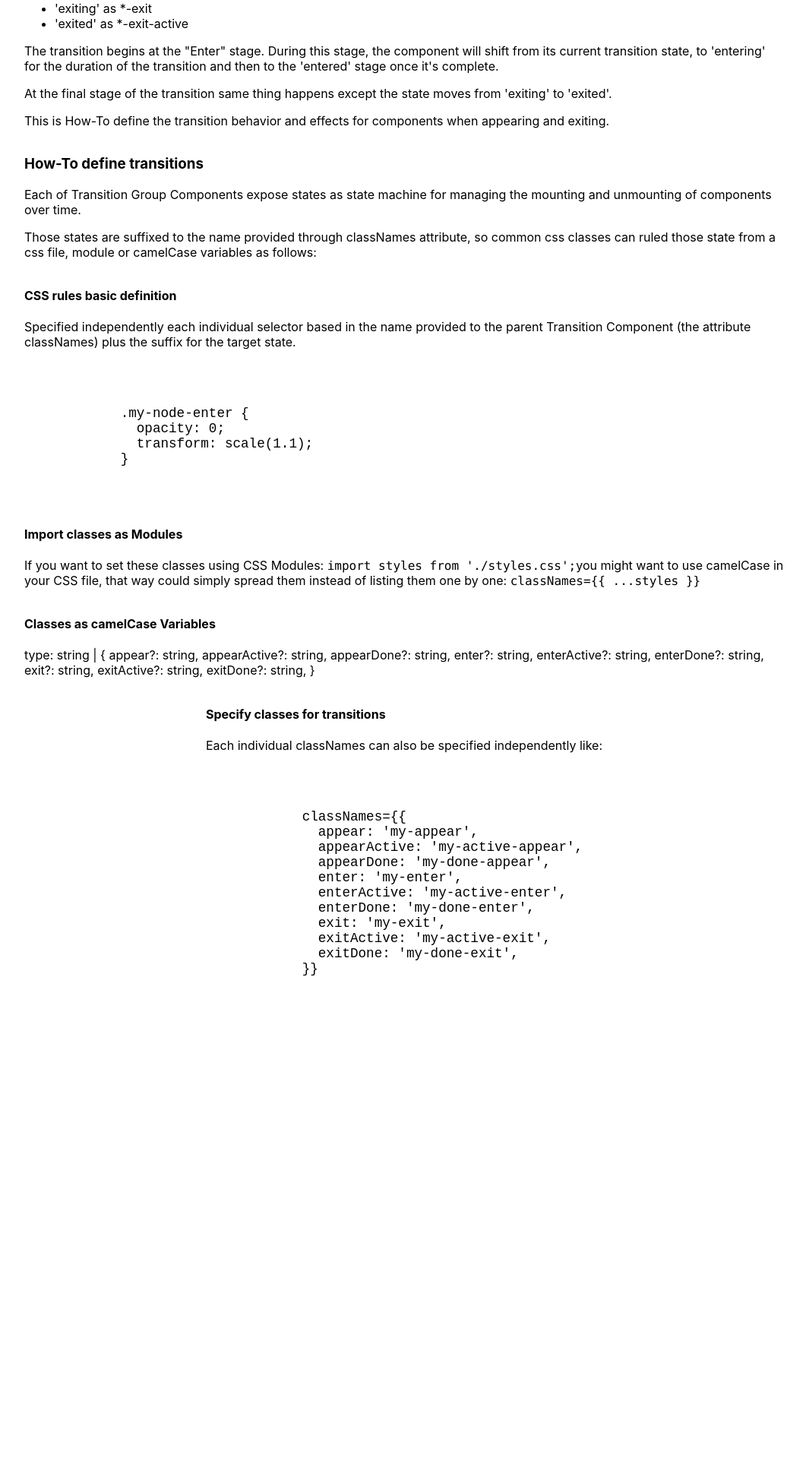
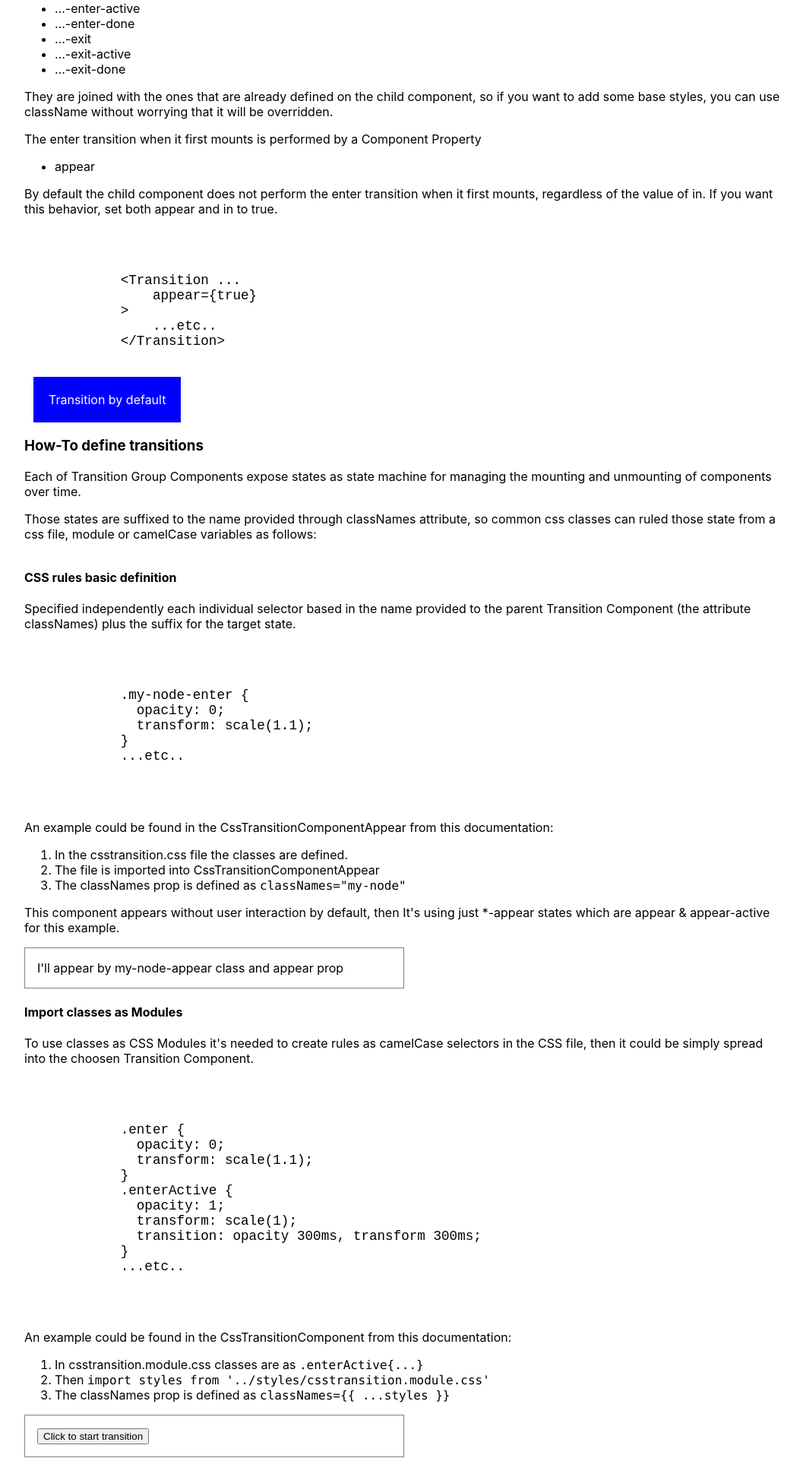
Before and after one commit to laugsg/react-transition-group, a React (Create React App) app: page /stylevariables in a window 1280 px wide. Shown: the part 400-2319 px from the top of the page at 76% size, without its empty margins (108-1169 px from the left). Before the commit the page ends 1774 px from the top, so only its background shows below. Built offline with nearby package versions, Linux system fonts and the light colour scheme.

Commit message:
update > style variables documentation

```diff
--- a/src/components/CssTransitionComponent.tsx
+++ b/src/components/CssTransitionComponent.tsx
@@ -1,7 +1,7 @@
 import React from "react";
 import { CSSTransition } from "react-transition-group";
 
-import '../styles/csstransition.css'
+import styles from '../styles/csstransition.module.css'
 
 export function CssTransitionComponent() {
   const [inProp, setInProp] = React.useState(false);
@@ -11,7 +11,7 @@ export function CssTransitionComponent() {
         <CSSTransition
           in={inProp}
           timeout={500}
-          classNames="my-node"
+          classNames={{...styles}}
           unmountOnExit
           >
           <p>
--- a/src/components/CssTransitionComponentAppear.tsx
+++ b/src/components/CssTransitionComponentAppear.tsx
@@ -2,6 +2,10 @@ import React from "react";
 import { CSSTransition } from "react-transition-group";
 
 import '../styles/csstransition.css'
+
+/**
+ * CSS file should include two clasess *-appear & *-appear-active
+ */
 
 export function CssTransitionComponentAppear() {
   const [inProp, setInProp] = React.useState(false);
--- a/src/components/FadeInContainerWithoutButton.tsx
+++ b/src/components/FadeInContainerWithoutButton.tsx
@@ -4,8 +4,6 @@ import { Transition } from "react-transition-group";
 const duration = 1300;
 
 const defaultStyle = {
-  transition: `opacity ${duration}ms ease-in-out`,
-  opacity: 0,
   padding: 20,
   display: "inline-block",
   backgroundColor: "blue",
@@ -13,8 +11,8 @@ const defaultStyle = {
 };
 
 const transitionStyles: any = {
-  entering: { opacity: 0 },
-  entered: { opacity: 1 },
+  entering: { opacity: 0, transition: `opacity ${duration}ms ease-in-out` },
+  entered: { opacity: 1, transition: `opacity ${duration}ms ease-in-out` },
 };
 
 const Fade = ({ children }: any) => {
--- a/src/pages/stylevariables.tsx
+++ b/src/pages/stylevariables.tsx
@@ -2,8 +2,10 @@ import styles from "../styles/Home.module.css";
 
 // components
 import { FadeInContainerWithoutButton } from "../components/FadeInContainerWithoutButton";
-import { FadeInContainerWithButton } from "../components/FadeInContainerWithButton";
 import { Navigation } from "../components/Navigation";
+import { CssTransitionComponentAppear } from "../components/CssTransitionComponentAppear";
+import { CssTransitionComponent } from "../components/CssTransitionComponent";
+import { SwitchTransitionComponent } from "../components/SwitchTransitionComponent";
 
 export default function StyleVariables() {
   return (
@@ -13,6 +15,11 @@ export default function StyleVariables() {
       <main className={styles.main}>
         <h2>Style Variables</h2>
 
+        <p>
+          How-To define the transition behavior and effects for components when
+          appearing and exiting.
+        </p>
+
         {/* Transition based in State switching */}
         <article className={styles.article}>
           <h3>classNames from Transition Components</h3>
@@ -20,8 +27,20 @@ export default function StyleVariables() {
             The <code>classNames</code> attribute is a single name provided to
             be applied to the child component, e.g. classNames="my-node", which
             will be suffixed for each stage: appears, enters, exits and finished
-            the transition.
+            the transition. Those suffix are:
           </p>
+
+          <ul>
+            <li>...-appear</li>
+            <li>...-appear-active</li>
+            <li>...-appear-done</li>
+            <li>...-enter</li>
+            <li>...-enter-active</li>
+            <li>...-enter-done</li>
+            <li>...-exit</li>
+            <li>...-exit-active</li>
+            <li>...-exit-done</li>
+          </ul>
 
           <p>
             They are joined with the ones that are already defined on the child
@@ -29,30 +48,32 @@ export default function StyleVariables() {
             className without worrying that it will be overridden.
           </p>
 
-          <p>There are 4 main states a Transition can be in:</p>
+          <p>
+            The enter transition when it first mounts is performed by a
+            Component Property
+          </p>
           <ul>
-            <li>'entering' as *-enter</li>
-            <li>'entered' as *-enter-active</li>
-            <li>'exiting' as *-exit</li>
-            <li>'exited' as *-exit-active</li>
+            <li>appear</li>
           </ul>
 
           <p>
-            The transition begins at the "Enter" stage. During this stage, the
-            component will shift from its current transition state, to
-            'entering' for the duration of the transition and then to the
-            'entered' stage once it's complete.
+            By default the child component does not perform the enter transition
+            when it first mounts, regardless of the value of in. If you want
+            this behavior, set both appear and in to true.
           </p>
+          <code className={styles.code}>
+            <pre>
+              {`
+            <Transition ...
+                appear={true}
+            >
+                ...etc..
+            </Transition>
+            `}
+            </pre>
+          </code>
 
-          <p>
-            At the final stage of the transition same thing happens except the
-            state moves from 'exiting' to 'exited'.
-          </p>
-
-          <p>
-            This is How-To define the transition behavior and effects for
-            components when appearing and exiting.
-          </p>
+          <FadeInContainerWithoutButton />
         </article>
 
         {/* Transition by default */}
@@ -86,28 +107,101 @@ export default function StyleVariables() {
               opacity: 0;
               transform: scale(1.1);
             }
+            ...etc..
             `}
             </pre>
           </code>
+
+          <p>
+            An example could be found in the CssTransitionComponentAppear from
+            this documentation:
+          </p>
+          <ol>
+            <li>In the csstransition.css file the classes are defined.</li>
+            <li>The file is imported into CssTransitionComponentAppear</li>
+            <li>
+              The classNames prop is defined as{" "}
+              <code>classNames="my-node"</code>
+            </li>
+          </ol>
+
+          <p>
+            This component appears without user interaction by default, then
+            It's using just *-appear states which are appear & appear-active for
+            this example.
+          </p>
+
+          <div
+            style={{
+              border: "1px solid grey",
+              padding: "1rem",
+              maxWidth: "500px",
+            }}
+          >
+            <CssTransitionComponentAppear />
+          </div>
         </article>
 
         {/* Transition by default */}
         <article className={styles.article}>
           <h4>Import classes as Modules</h4>
           <p>
-            If you want to set these classes using CSS Modules:{" "}
-            <code>import styles from './styles.css';</code>
-            you might want to use camelCase in your CSS file, that way could
-            simply spread them instead of listing them one by one:{" "}
-            <code>
-              classNames={"{{"} ...styles {"}}"}
-            </code>
+            To use classes as CSS Modules it's needed to create rules as
+            camelCase selectors in the CSS file, then it could be simply spread
+            into the choosen Transition Component.
           </p>
-        </article>
 
-        {/* Transition by default */}
-        <article className={styles.article}>
-          <h4>Classes as camelCase Variables</h4>
+          <code className={styles.code}>
+            <pre>
+              {`
+            .enter {
+              opacity: 0;
+              transform: scale(1.1);
+            }
+            .enterActive {
+              opacity: 1;
+              transform: scale(1);
+              transition: opacity 300ms, transform 300ms;
+            }
+            ...etc..
+            `}
+            </pre>
+          </code>
+
+          <p>
+            An example could be found in the CssTransitionComponent from this
+            documentation:
+          </p>
+          <ol>
+            <li>
+              In csstransition.module.css classes are as{" "}
+              <code>.enterActive{"{...}"}</code>
+            </li>
+            <li>
+              Then{" "}
+              <code>
+                import styles from '../styles/csstransition.module.css'
+              </code>
+            </li>
+            <li>
+              The classNames prop is defined as{" "}
+              <code>
+                classNames={"{{"} ...styles {"}}"}
+              </code>
+            </li>
+          </ol>
+
+          <div
+            style={{
+              border: "1px solid grey",
+              padding: "1rem",
+              maxWidth: "500px",
+            }}
+          >
+            <CssTransitionComponent />
+          </div>
+
+          <h5>Type for classNames</h5>
           <p>
             type: string | {"{"} appear?: string, appearActive?: string,
             appearDone?: string, enter?: string, enterActive?: string,
@@ -120,7 +214,8 @@ export default function StyleVariables() {
           <h4>Specify classes for transitions</h4>
 
           <p>
-            Each individual classNames can also be specified independently like:
+            Each individual classNames can also be specified independently to
+            match specifically defined rules for transitions.
           </p>
           <code className={styles.code}>
             <pre>
@@ -139,6 +234,105 @@ export default function StyleVariables() {
             `}
             </pre>
           </code>
+
+          <p>
+            An example could be found in the SwitchTransitionComponent from this
+            documentation:
+          </p>
+          <ol>
+            <li>In switchtransition.css selectors are commonly defined</li>
+            <li>
+              Then{" "}
+              <code>import styles from '../styles/switchtransition.css'</code>
+            </li>
+            <li>
+              I the classNames prop state variables are paired with selectors
+            </li>
+          </ol>
+
+          <div
+            style={{
+              border: "1px solid grey",
+              padding: "1rem",
+              maxWidth: "500px",
+            }}
+          >
+            <SwitchTransitionComponent />
+          </div>
+        </article>
+
+        <article className={styles.article}>
+          <h4>Transitions based in Transitions States</h4>
+
+          <p>
+            Transition states begins at the "Enter" stage. During this stage,
+            the component will shift from its current transition state, to
+            'entering' for the duration of the transition and then to the
+            'entered' stage once it's complete.
+          </p>
+
+          <p>
+            At the final stage of the transition same thing happens except the
+            state moves from 'exiting' to 'exited'.
+          </p>
+
+          <p>There are 4 main states a Transition can be in:</p>
+          <ul>
+            <li>'entering' as *-enter</li>
+            <li>'entered' as *-enter-active</li>
+            <li>'exiting' as *-exit</li>
+            <li>'exited' as *-exit-active</li>
+          </ul>
+
+          <p>
+            Transition state is toggled via the <code>in</code> prop or settled
+            as true to initiate by defualt via the <code>appear</code> prop.
+          </p>
+
+          <p>Simplifyed looks as:</p>
+          <code className={styles.code}>
+            <pre>
+              {`
+            const transitionStyles = {
+              entering: { opacity: 0 },
+              entered: { opacity: 1 },
+            };
+
+            <Transition>
+              {(state) => (
+                <p
+                  style={{
+                    ...transitionStyles[state],
+                  }}
+                >
+                  Lorem Ipsum Dolor Sit Amet
+                </p>
+              )}
+            </Transition>
+            `}
+            </pre>
+          </code>
+
+          <p>
+            An example could be found in the FadeInContainerWithoutButton from this
+            documentation:
+          </p>
+          <ol>
+            <li>In transitionStyles var the states are paired</li>
+            <li>
+              Then in the style prop is spreaded <code>transitionStyles[state]</code>
+            </li>
+          </ol>
+
+          <div
+            style={{
+              border: "1px solid grey",
+              padding: "1rem",
+              maxWidth: "500px",
+            }}
+          >
+            <FadeInContainerWithoutButton />
+          </div>
         </article>
       </main>
     </div>
--- /dev/null
+++ b/src/styles/csstransition.module.css
@@ -0,0 +1,18 @@
+.enter {
+  opacity: 0;
+  transform: scale(1.1);
+}
+.enterActive {
+  opacity: 1;
+  transform: scale(1);
+  transition: opacity 300ms, transform 300ms;
+}
+.exit {
+  opacity: 1;
+  transform: scale(1);
+}
+.exitActive {
+  opacity: 0;
+  transform: scale(0.9);
+  transition: opacity 300ms, transform 300ms;
+}
```
Also changed, not shown: src/components/SwitchTransitionComponent.tsx (+7 -2 lines), src/styles/csstransition.css (+1 -15 lines).
